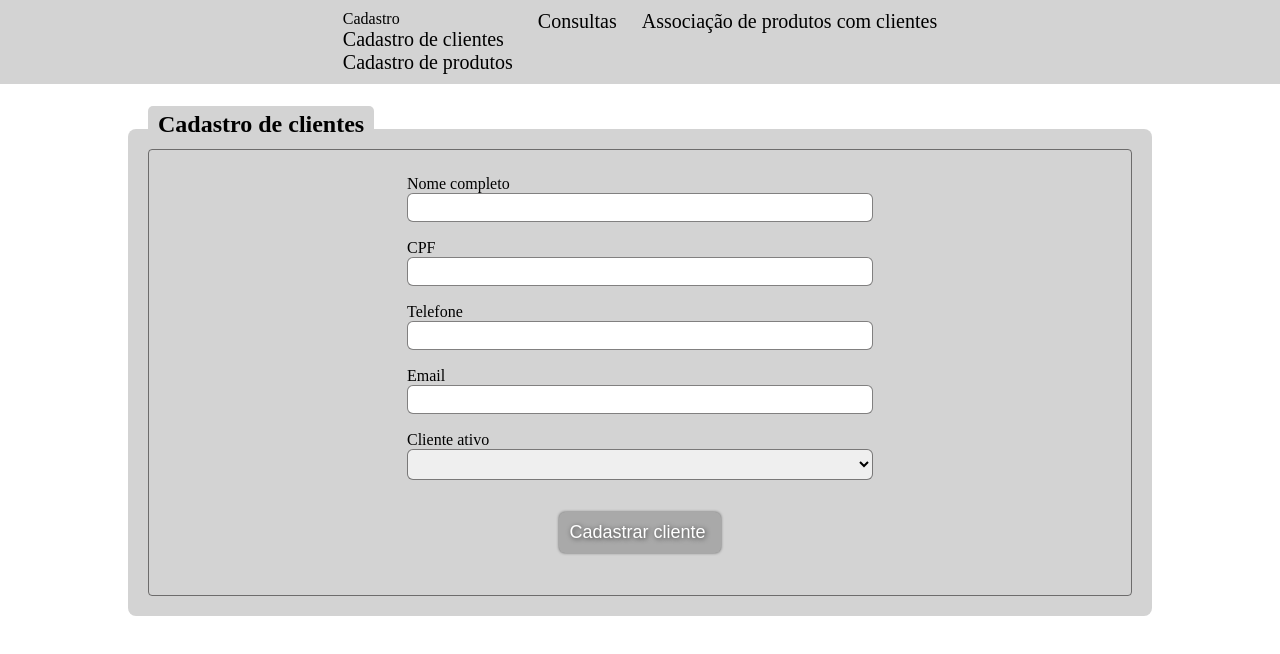
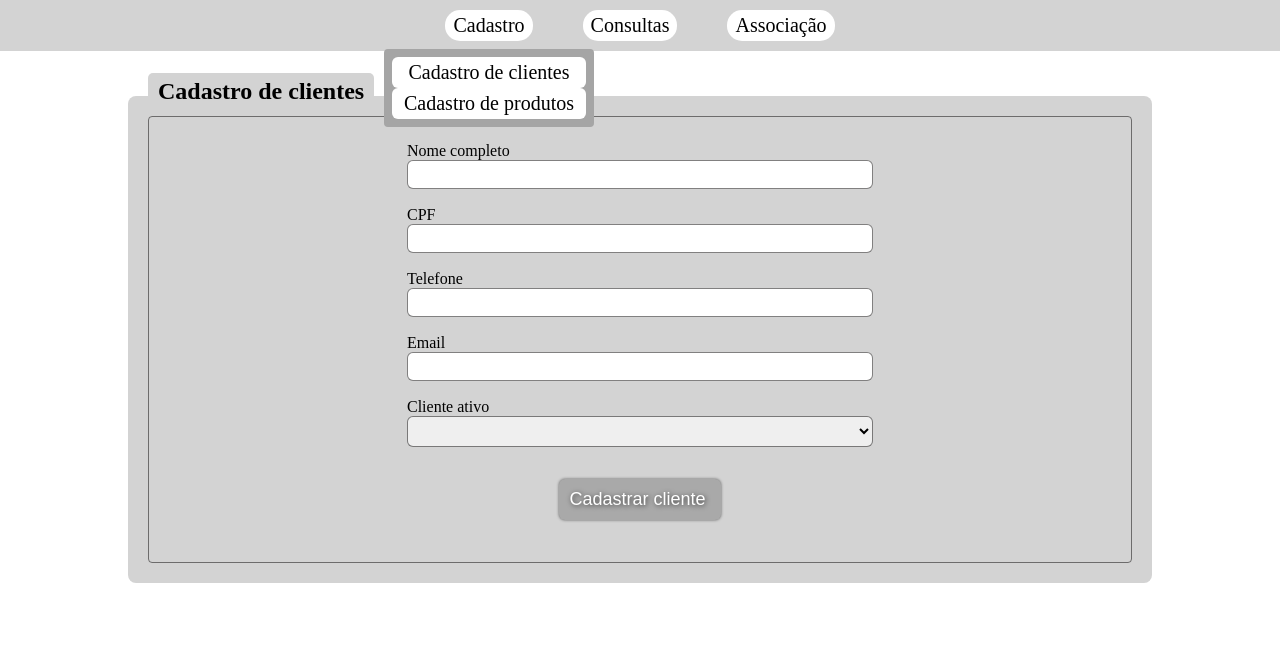
Before and after one commit to jhonyfreitasdev/data-stone-test-frontend-vue, a Vue app: page / in a window 1280 px wide. Both pictures are taken after a click on the item "Cadastro". Shown: the top 654 px of the page. Built offline with nearby package versions, Linux system fonts and the light colour scheme.

Commit message:
Adicionando estilo na nav bar

```diff
--- a/src/components/nav-bar/NavBar.sass
+++ b/src/components/nav-bar/NavBar.sass
@@ -4,9 +4,34 @@ header
     .list
         display: flex
         justify-content: center
-        gap: 25px
+        gap: 50px
         background-color: lightgray
         padding: 10px
+        font-size: 20px
 
-        .item a
-            font-size: 20px
+        .item
+            background-color: #fff
+            border-radius: 15px
+            padding: 4px 8px
+
+            a
+                font-size: 20px
+
+        .item.registration
+            position: relative
+            cursor: pointer
+
+            .list-registration
+                position: absolute
+                top: 0px
+                left: 50%
+                transform: translate(-50%, 50%)
+                background-color: #a5a5a5
+                text-align: center
+                border-radius: 4px
+                z-index: 1
+                width: 210px
+                padding: 8px
+
+                .item
+                    border-radius: 6px
--- a/src/components/nav-bar/NavBar.vue
+++ b/src/components/nav-bar/NavBar.vue
@@ -4,7 +4,7 @@
             <ul class="list">
                 <li class="item registration" @click="changeStatus">
                     Cadastro
-                    <ul v-if="activatedList">
+                    <ul v-if="activatedList" class="list-registration">
                         <li class="item">
                             <router-link to='/registration/customers'>Cadastro de clientes</router-link>
                         </li>
@@ -19,7 +19,7 @@
                 </li>
 
                 <li class="item">
-                    <router-link to='/association'>Associação de produtos com clientes</router-link>
+                    <router-link to='/association'>Associação</router-link>
                 </li>
             </ul>
         </nav>
```
